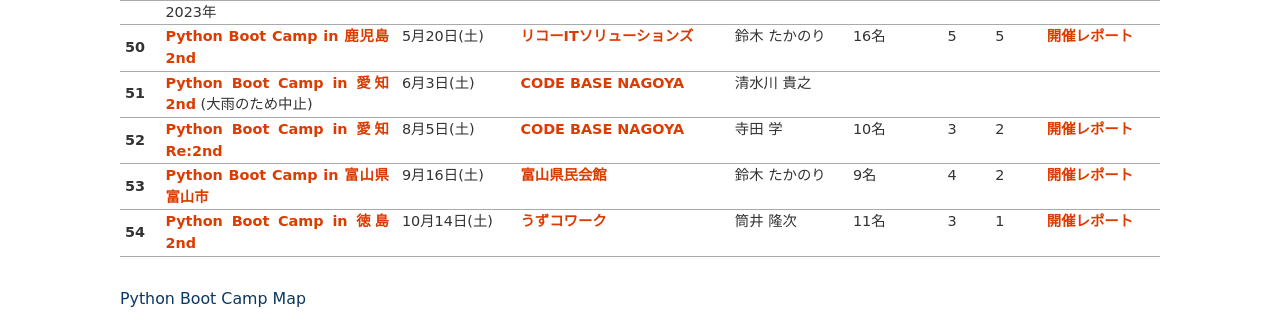
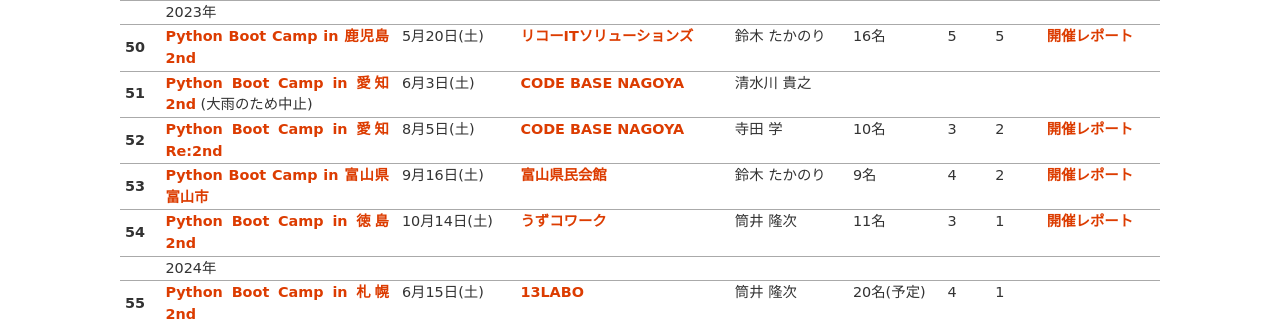
Before and after one commit to pyconjp/www.pycon.jp, a Sphinx documentation site: the page built from source/support/bootcamp.md, in a window 1280 px wide and 900 px high, scrolled down 4295 px, cut to the strip 0-322 px from the top of the window. Built offline with Sphinx 7.4.7, drawn with Linux system fonts in a browser that asks for light colours.

Commit message:
add pycamp sapporo 2nd

````diff
--- a/source/support/bootcamp.md
+++ b/source/support/bootcamp.md
@@ -689,6 +689,24 @@
   - 3
   - 1
   - [開催レポート](https://pyconjp.blogspot.com/2023/10/pycamp-in-tokushima2nd-report.html)
+* -
+  - 2024年
+  -
+  -
+  -
+  -
+  -
+  -
+  -
+* - 55
+  - [Python Boot Camp in 札幌2nd](https://pyconjp.connpass.com/event/317828/)
+  - 6月15日(土)
+  - [13LABO](https://13labo.com/)
+  - 筒井 隆次
+  - 20名(予定)
+  - 4
+  - 1
+  -
 ```
 
 ### Python Boot Camp Map
````
Also changed, not shown: other parts of source/support/bootcamp.md (+1 -1 lines).
